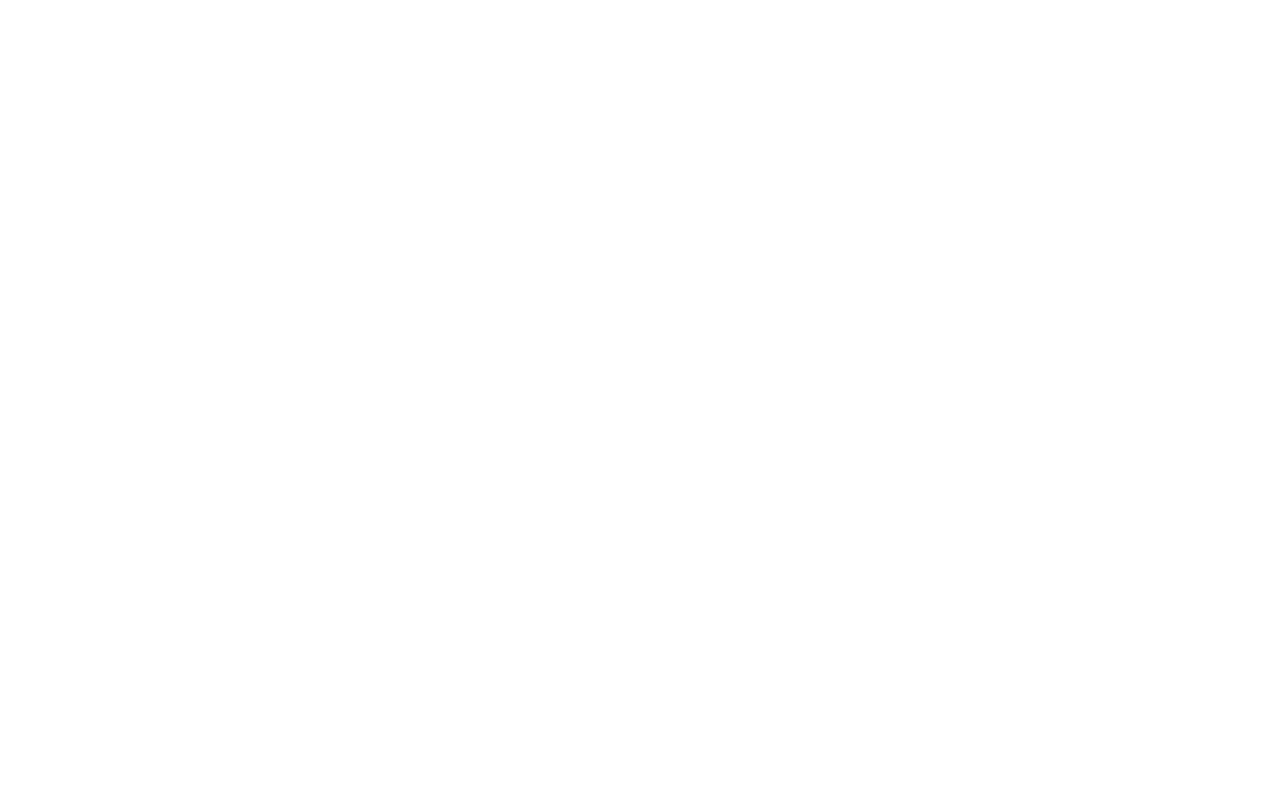
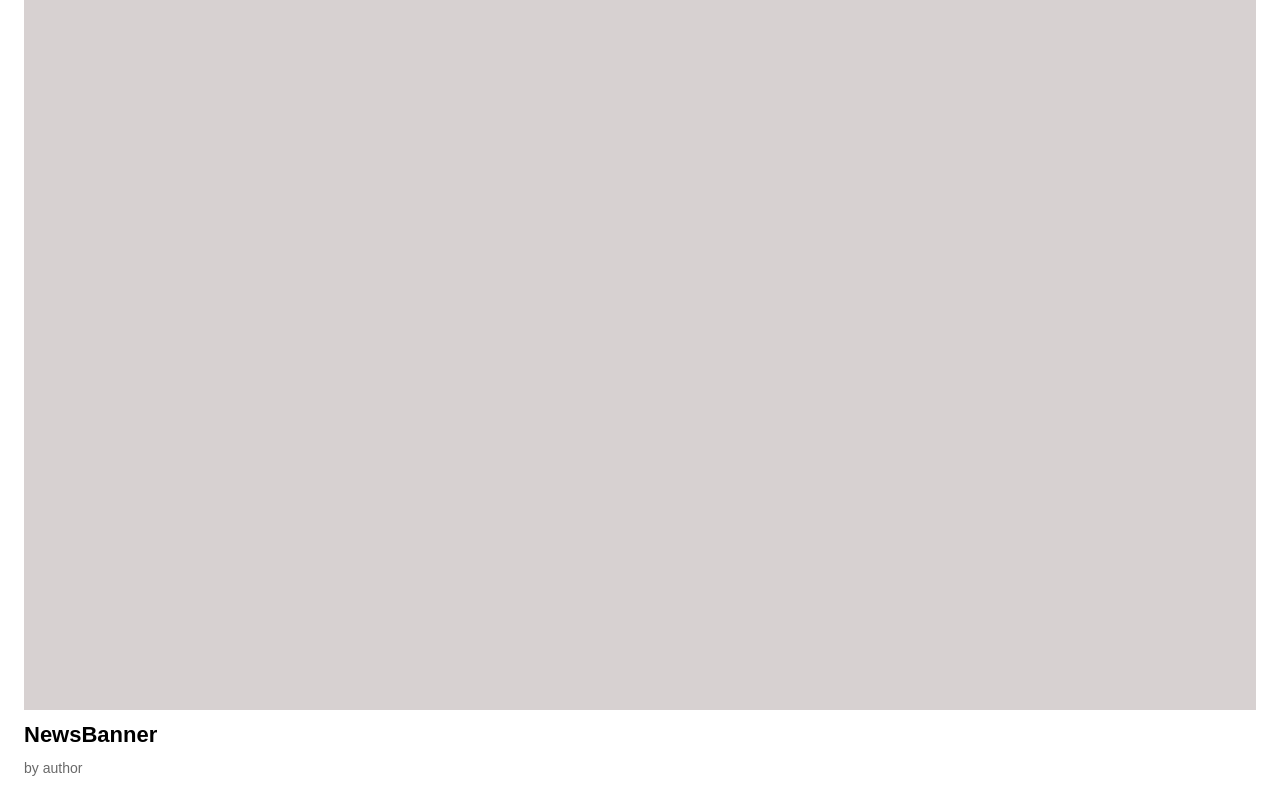
Before and after one commit to Denowich/News-TEST, a React (Vite) app: page / in a window 1280 px wide. Shown: the part 428-1228 px from the top of the page. Before the commit the page ends 888 px from the top, so only its background shows below. Built offline with nearby package versions, Linux system fonts and the light colour scheme.

Commit message:
Created components NewsBanner and Image, module css

```diff
--- /dev/null
+++ b/src/components/Image/Image.jsx
@@ -0,0 +1,9 @@
+import styles from './styles.module.css';
+
+export const Image = ({ image }) => {
+  return (
+    <div className={styles.wrapper}>
+      {image ? <img src={image} alt='image' className={styles.image} /> : null}
+    </div>
+  );
+};
--- /dev/null
+++ b/src/components/Image/styles.module.css
@@ -0,0 +1,15 @@
+.wrapper {
+  position: relative;
+  width: 100%;
+  background-color: rgb(215, 209, 209);
+  padding-top: 80%;
+}
+
+.image {
+  position: absolute;
+  top: 0;
+  left: 0;
+  width: 100%;
+  height: 100%;
+  object-fit: cover;
+}
--- /dev/null
+++ b/src/components/NewsBanner/NewsBanner.jsx
@@ -0,0 +1,12 @@
+import { Image } from '../Image/Image';
+import styles from './styles.module.css';
+
+export const NewsBanner = ({ item }) => {
+  return (
+    <div className={styles.banner}>
+      <Image image={item?.image} />
+      <h3 className={styles.title}>NewsBanner</h3>
+      <p className={styles.author}>by author</p>
+    </div>
+  );
+};
--- /dev/null
+++ b/src/components/NewsBanner/styles.module.css
@@ -0,0 +1,14 @@
+.banner {
+  display: flex;
+  flex-direction: column;
+  gap: 12px;
+}
+
+.title {
+  font-size: 22px;
+}
+
+.author {
+  font-size: 14px;
+  color: dimgrey;
+}
--- a/src/components/pages/Main/Main.jsx
+++ b/src/components/pages/Main/Main.jsx
@@ -1,12 +1,11 @@
+import { NewsBanner } from '../../NewsBanner/NewsBanner';
 import styles from './styles.module.css';
 
 export const Main = () => {
   return (
     <main className={styles.main}>
       <h2>Main</h2>
-      <h3>Banner</h3>
-      <h3>image</h3>
-      <p>news</p>
+      <NewsBanner />
     </main>
   );
 };
```
